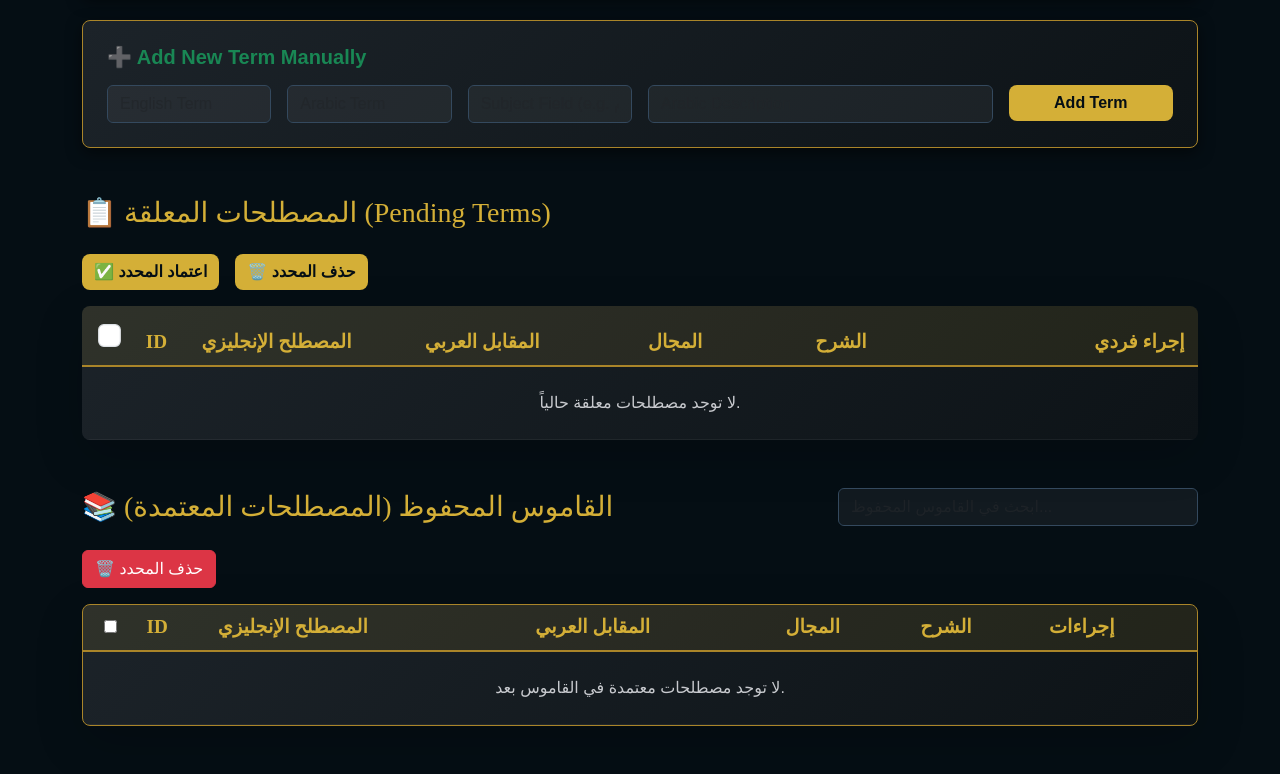
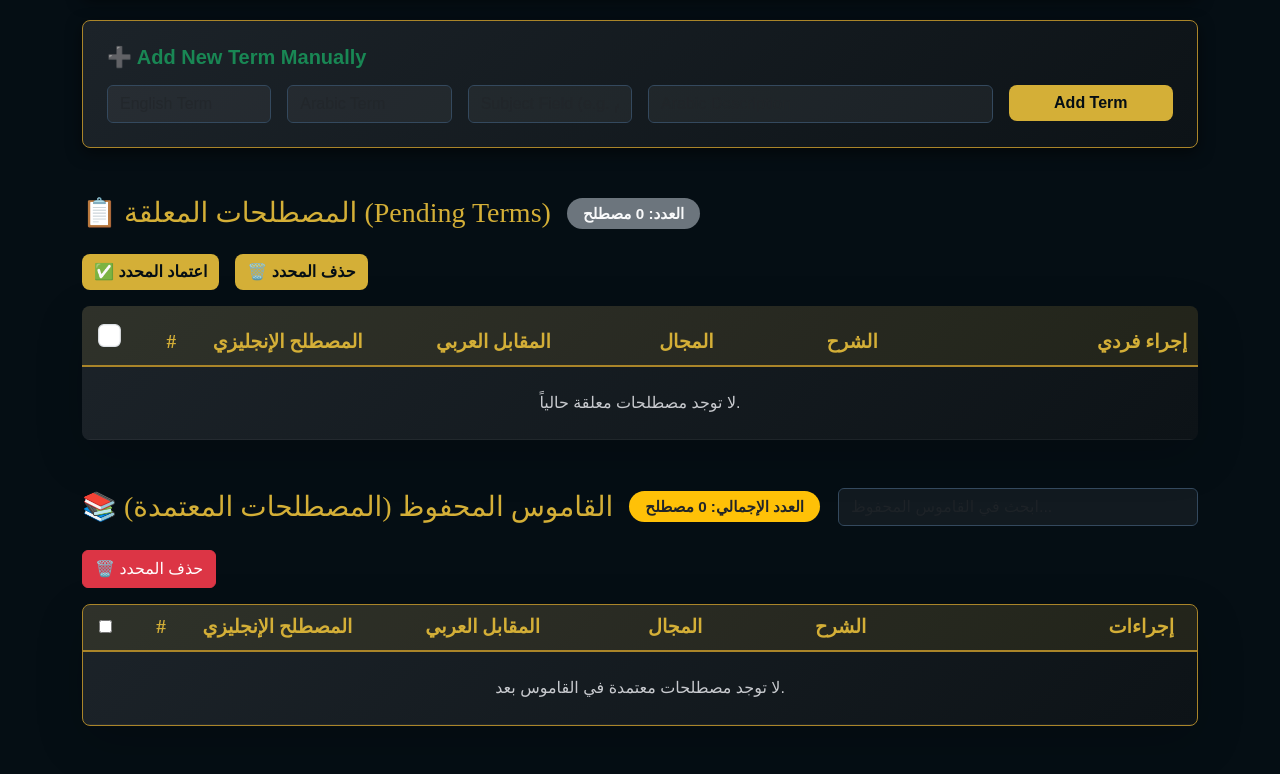
Before and after one commit to yousefdg005/-, a Flask app: template templates/admin.html in a window 1280 px wide. Shown: the part 307-1081 px from the top of the page. Run offline with Flask 3, Linux system fonts and the light colour scheme; the template is opened without the code that fills it, so the values that code supplies are empty.

Commit message:
Add sequential numbering and total count badge to admin dashboard

```diff
--- a/templates/admin.html
+++ b/templates/admin.html
@@ -76,7 +76,14 @@
 
 <!-- 📋 جدول مراجعة المصطلحات الواصلة والمعلقة -->
 <div class="mt-5 mb-5">
-    <h3 class="mb-4 gold-text" style="font-family: 'Amiri', serif;">📋 المصطلحات المعلقة (Pending Terms)</h3>
+    <div class="d-flex justify-content-between align-items-center flex-wrap gap-3 mb-4">
+        <div class="d-flex align-items-center gap-3 flex-wrap">
+            <h3 class="mb-0 gold-text" style="font-family: 'Amiri', serif;">📋 المصطلحات المعلقة (Pending Terms)</h3>
+            <span class="badge bg-secondary text-light px-3 py-2 rounded-pill fw-bold" style="font-size: 0.95rem;">
+                العدد: {{ pending_terms|length }} مصطلح
+            </span>
+        </div>
+    </div>
 
     <form action="/admin/bulk_action" method="POST" id="bulkForm">
         <div class="d-flex gap-3 mb-3">
@@ -95,12 +102,12 @@
                         <th style="width: 5%; padding: 15px; text-align: center;">
                             <input class="form-check-input" type="checkbox" id="selectAll" style="cursor: pointer; transform: scale(1.2);">
                         </th>
-                        <th style="width: 5%;">ID</th>
+                        <th style="width: 6%; text-align: center;">#</th>
                         <th style="width: 20%;">المصطلح الإنجليزي</th>
                         <th style="width: 20%;">المقابل العربي</th>
                         <th style="width: 15%;">المجال</th>
-                        <th style="width: 25%;">الشرح</th>
-                        <th style="width: 10%;">إجراء فردي</th>
+                        <th style="width: 24%;">الشرح</th>
+                        <th style="width: 10%; text-align: center;">إجراء فردي</th>
                     </tr>
                 </thead>
                 <tbody>
@@ -109,13 +116,16 @@
                         <td style="padding: 15px; text-align: center;">
                             <input class="form-check-input term-checkbox" type="checkbox" name="term_ids" value="{{ term.id }}" style="cursor: pointer; transform: scale(1.2);">
                         </td>
-                        <td class="text-gray">{{ term.id }}</td>
+                        <td class="gold-text fw-bold text-center">
+                            {{ loop.index }}
+                            <small class="text-muted d-block" style="font-size: 0.7rem;">ID: {{ term.id }}</small>
+                        </td>
                         <td class="gold-text fw-bold" dir="ltr" style="text-align: left;">{{ term.en }}</td>
                         <td class="text-light fw-bold">{{ term.ar or '-' }}</td>
                         <td class="text-info fw-bold">{{ term.subject_field or '-' }}</td>
                         <td class="text-gray" style="font-size: 0.9rem;">{{ term.definition or '-' }}</td>
-                        <td>
-                            <div class="d-flex gap-2">
+                        <td style="text-align: center;">
+                            <div class="d-flex gap-2 justify-content-center">
                                 <a href="{{ url_for('approve_term', term_id=term.id) }}" class="btn btn-sm btn-success btn-custom" title="اعتماد">✅</a>
                                 <a href="{{ url_for('delete_term', term_id=term.id) }}" class="btn btn-sm btn-danger btn-custom" title="حذف" onclick="return confirmAction('تأكيد الحذف؟')">🗑️</a>
                             </div>
@@ -135,7 +145,12 @@
 <!-- 📚 القاموس المحفوظ: المصطلحات المعتمدة -->
 <div class="mt-5 mb-5" id="approved-dictionary">
     <div class="d-flex justify-content-between align-items-center flex-wrap gap-3 mb-4">
-        <h3 class="gold-text mb-0" style="font-family: 'Amiri', serif;">📚 القاموس المحفوظ (المصطلحات المعتمدة)</h3>
+        <div class="d-flex align-items-center gap-3 flex-wrap">
+            <h3 class="gold-text mb-0" style="font-family: 'Amiri', serif;">📚 القاموس المحفوظ (المصطلحات المعتمدة)</h3>
+            <span class="badge bg-warning text-dark px-3 py-2 rounded-pill fw-bold" style="font-size: 0.95rem;">
+                العدد الإجمالي: {{ approved_terms|length }} مصطلح
+            </span>
+        </div>
         <input type="search" id="approvedSearch" class="form-control" style="max-width: 360px;" placeholder="ابحث في القاموس المحفوظ...">
     </div>
 
@@ -147,13 +162,13 @@
             <table class="table table-dark-custom align-middle mb-0" id="approvedTable">
                 <thead class="thead-gold">
                     <tr>
-                        <th style="text-align: center;"><input type="checkbox" id="approvedSelectAll" aria-label="تحديد كل المصطلحات"></th>
-                        <th>ID</th>
-                        <th>المصطلح الإنجليزي</th>
-                        <th>المقابل العربي</th>
-                        <th>المجال</th>
-                        <th>الشرح</th>
-                        <th>إجراءات</th>
+                        <th style="text-align: center; width: 4%;"><input type="checkbox" id="approvedSelectAll" aria-label="تحديد كل المصطلحات"></th>
+                        <th style="text-align: center; width: 6%;">#</th>
+                        <th style="width: 20%;">المصطلح الإنجليزي</th>
+                        <th style="width: 20%;">المقابل العربي</th>
+                        <th style="width: 15%;">المجال</th>
+                        <th style="width: 25%;">الشرح</th>
+                        <th style="text-align: center; width: 10%;">إجراءات</th>
                     </tr>
                 </thead>
                 <tbody>
@@ -162,12 +177,15 @@
                         <td style="text-align: center;">
                             <input type="checkbox" class="approved-checkbox" name="approved_term_ids" value="{{ term.id }}" aria-label="تحديد {{ term.en }}">
                         </td>
-                        <td>{{ term.id }}</td>
-                        <td class="approved-english" dir="ltr">{{ term.en }}</td>
+                        <td class="gold-text fw-bold text-center" style="font-size: 1.05rem;">
+                            {{ loop.index }}
+                            <small class="text-muted d-block" style="font-size: 0.7rem; font-weight: normal;">ID: {{ term.id }}</small>
+                        </td>
+                        <td class="approved-english" dir="ltr" style="text-align: left;">{{ term.en }}</td>
                         <td class="approved-arabic">{{ term.ar or '-' }}</td>
                         <td class="approved-subject">{{ term.subject_field or '-' }}</td>
                         <td class="approved-desc">{{ term.definition or '-' }}</td>
-                        <td>
+                        <td style="text-align: center;">
                             <details>
                                 <summary class="btn btn-sm btn-outline-warning">تعديل</summary>
                                 <form method="POST" action="{{ url_for('edit_term', term_id=term.id) }}" class="mt-2 p-2 bg-dark rounded">
```
